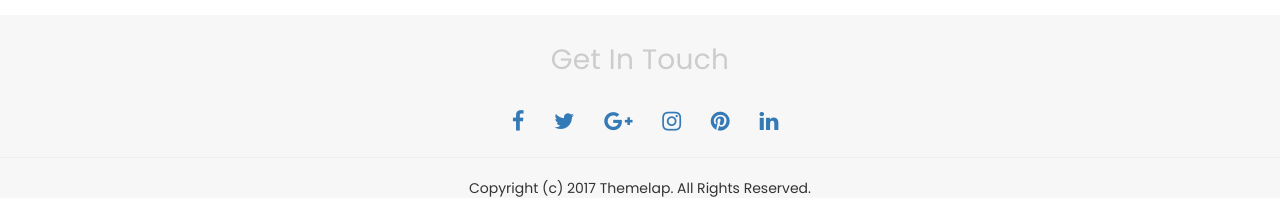
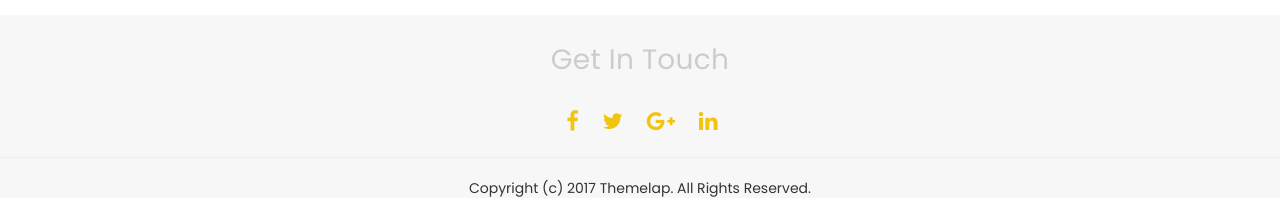
Before and after one commit to AnandPal2050/colorlib, a Jekyll site: the page built from index.html, in a window 1280 px wide. Shown: the part 4639-4844 px from the top of the page. Built offline with Jekyll 4.4.1, drawn with Linux system fonts in a browser that asks for light colours; nearby versions of some CDN libraries; Markdown is read by kramdown in place of the engine named in the settings.

Commit message:
initial commit

```diff
--- a/_includes/footer.html
+++ b/_includes/footer.html
@@ -5,8 +5,6 @@
       <li><a href="https://www.facebook.com/profile.php?id=100014635572769"><i class="fa fa-facebook"></i></a></li>
       <li><a href="https://twitter.com/anand_pal2050"><i class="fa fa-twitter"></i></a></li>
       <li><a href="https://plus.google.com/u/0/118417847136720215517"><i class="fa fa-google-plus"></i></a></li>
-      <li><a href="https://www.instagram.com/anand.pal2050/?hl=en"><i class="fa fa-instagram"></i></a></li>
-      <li><a href="https://in.pinterest.com/anandpal2050/"><i class="fa fa-pinterest"></i></a></li>
       <li><a href="https://www.linkedin.com/in/anand-pal-a34221138/"><i class="fa fa-linkedin"></i></a></li>
     </ul>
   </div>
--- a/css/style.css
+++ b/css/style.css
@@ -144,10 +144,7 @@ span p {
 
 .social-links ul li a {
   font-size: 22px;
-  margin-left: 26px;
-}
-
-.social-links ul li a:hover {
+  margin-left: 20px;
   color: #f1c40f;
 }
 
```
